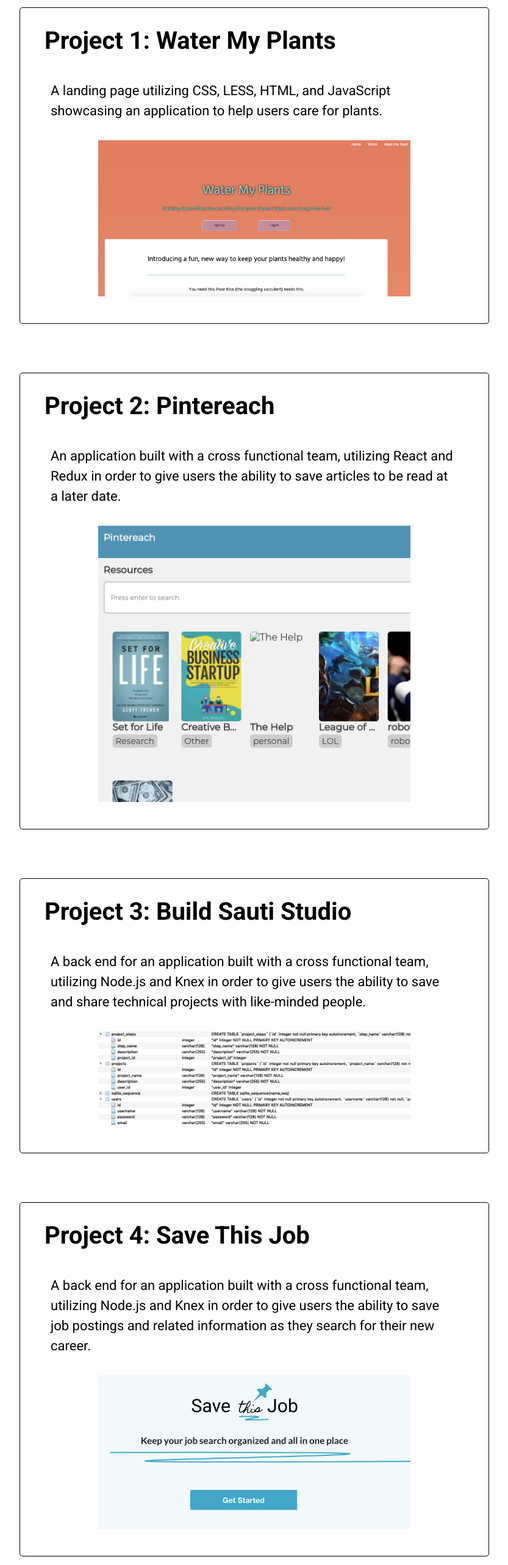
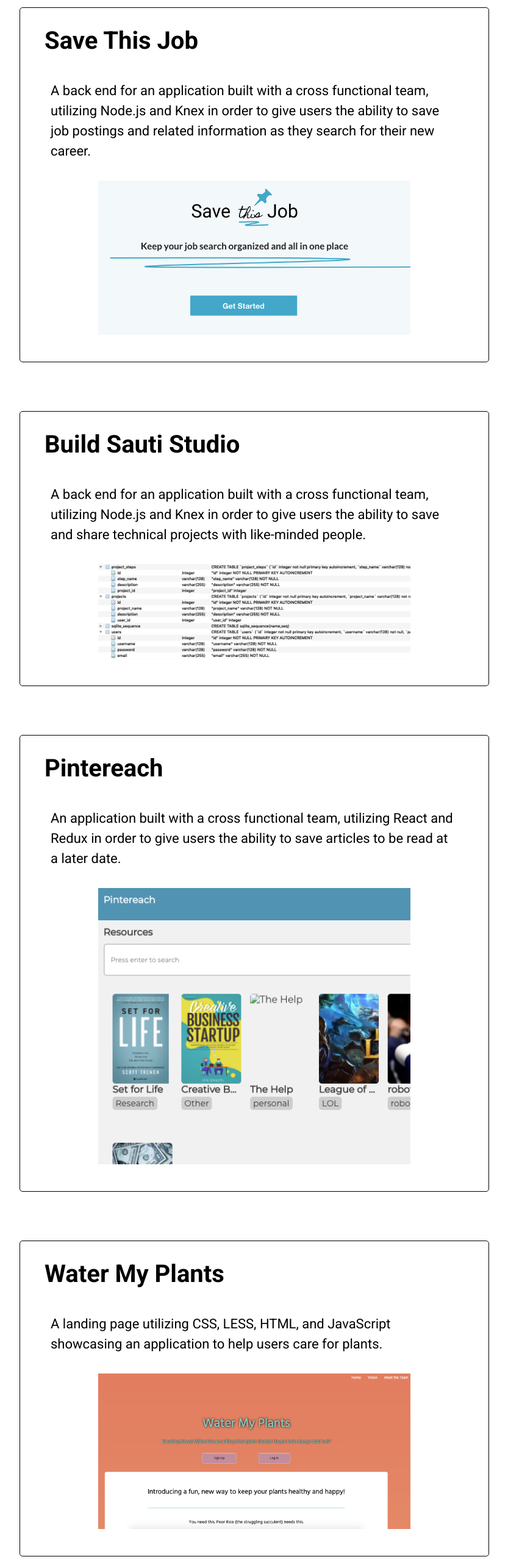
Before and after one commit to roselandroche/portfolio, a React (Create React App) app: page /projects in a window 1280 px wide. Shown: the part 120-2686 px from the top of the page at 61% size, without its empty margins (223-1056 px from the left). Built offline with nearby package versions, Linux system fonts and the light colour scheme.

Commit message:
Content edits to Projects

```diff
--- a/src/components/Projects.js
+++ b/src/components/Projects.js
@@ -11,27 +11,18 @@ function Projects() {
         <div>
             <NavBar />
             <div className='projectCard'>
-                <h1>Project 1: Water My Plants</h1>
+                <h1>Save This Job</h1>
                 <p>
-                    A landing page utilizing CSS, LESS, HTML, and JavaScript showcasing an application to
-                    help users care for plants.
+                    A back end for an application built with a cross functional team, utilizing Node.js and Knex
+                    in order to give users the ability to save job postings and related information as they search
+                    for their new career.
                 </p>
-                <a href='https://hopeful-villani-ed8e0d.netlify.com/index.html'>
-                    <img src={WaterPlants} alt='Screenshot of landing page' className='screenshot' />
+                <a href='https://savethisjob.com'>
+                    <img src={SaveThisJob} alt='Screenshot of database' className='screenshot' />
                 </a>
             </div>
             <div className='projectCard'>
-                <h1>Project 2: Pintereach</h1>
-                <p>
-                    An application built with a cross functional team, utilizing React and Redux
-                    in order to give users the ability to save articles to be read at a later date.
-                </p>
-                <a href='https://eloquent-mcnulty-a0dd5b.netlify.com/'>
-                    <img src={Pintereach} alt='Screenshot of application' className='screenshot' />
-                </a>
-            </div>
-            <div className='projectCard'>
-                <h1>Project 3: Build Sauti Studio</h1>
+                <h1>Build Sauti Studio</h1>
                 <p>
                     A back end for an application built with a cross functional team, utilizing Node.js and Knex
                     in order to give users the ability to save and share technical projects with like-minded
@@ -42,14 +33,23 @@ function Projects() {
                 </a>
             </div>
             <div className='projectCard'>
-                <h1>Project 4: Save This Job</h1>
+                <h1>Pintereach</h1>
                 <p>
-                    A back end for an application built with a cross functional team, utilizing Node.js and Knex
-                    in order to give users the ability to save job postings and related information as they search
-                    for their new career.
+                    An application built with a cross functional team, utilizing React and Redux
+                    in order to give users the ability to save articles to be read at a later date.
                 </p>
-                <a href='https://savethisjob.com'>
-                    <img src={SaveThisJob} alt='Screenshot of database' className='screenshot' />
+                <a href='https://eloquent-mcnulty-a0dd5b.netlify.com/'>
+                    <img src={Pintereach} alt='Screenshot of application' className='screenshot' />
+                </a>
+            </div>
+            <div className='projectCard'>
+                <h1>Water My Plants</h1>
+                <p>
+                    A landing page utilizing CSS, LESS, HTML, and JavaScript showcasing an application to
+                    help users care for plants.
+                </p>
+                <a href='https://hopeful-villani-ed8e0d.netlify.com/index.html'>
+                    <img src={WaterPlants} alt='Screenshot of landing page' className='screenshot' />
                 </a>
             </div>
         </div>
```
